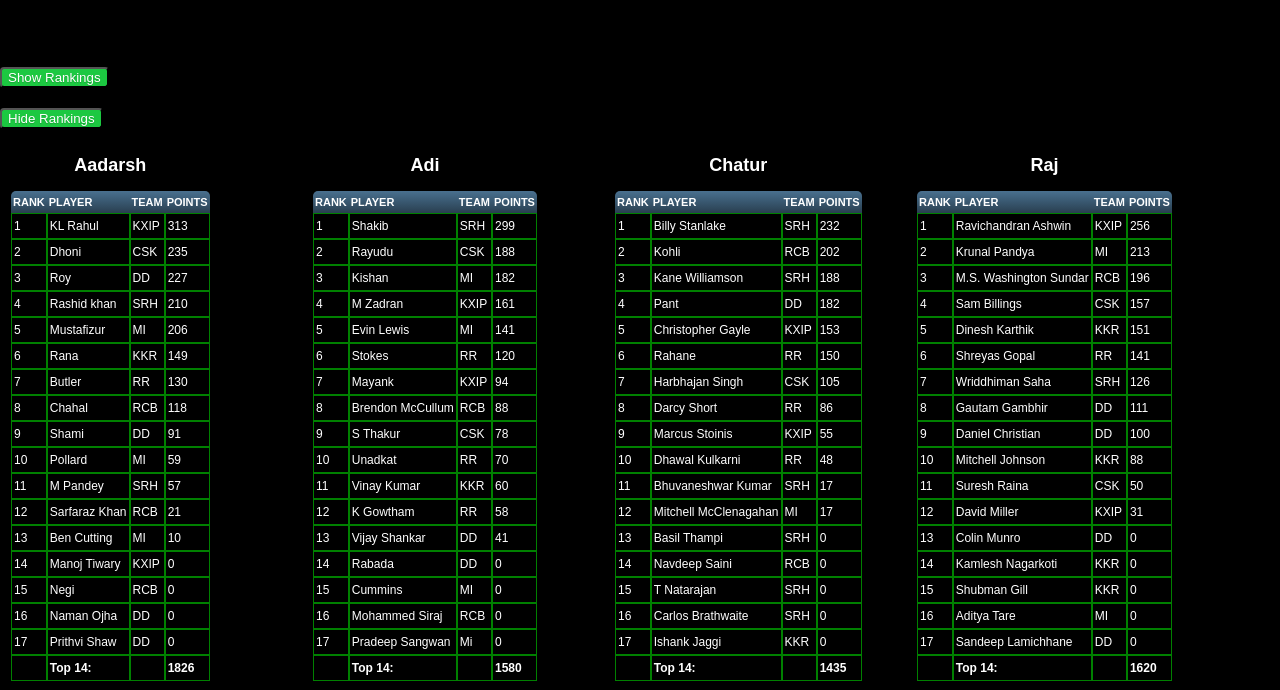
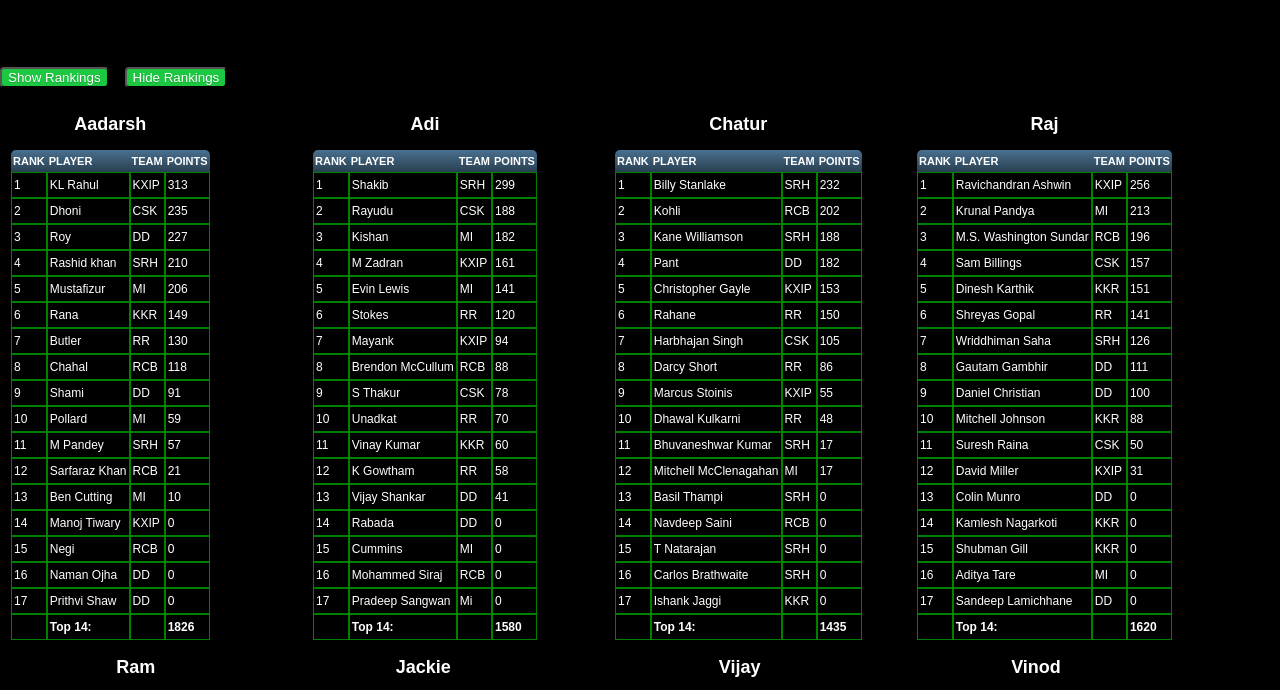
Before and after one commit to vinod492/ipl-wolfpack, a website: page index.html in a window 1280 px wide. Shown: the part 83-773 px from the top of the page. Drawn offline with nearby package versions, Linux system fonts and the light colour scheme.

Commit message:
updated rankings css

```diff
--- a/index.html
+++ b/index.html
@@ -24,13 +24,13 @@
         </div>
     </header>
     <p>hello</p>
-    <div>
+    <span>
         <button id="showrank" ng-click="showRankings()">Show Rankings</button>
-    </div>
-
-    <div>
+    <span>
+    &nbsp;&nbsp;
+    <span>
         <button id="hiderank" ng-click="hideRankings()">Hide Rankings</button>
-    </div>
+    </span>
     <div ng-show=showrank>
         <ol id='list'>
             <li ng-repeat="score in teamScores | orderBy:'-total'">
```
